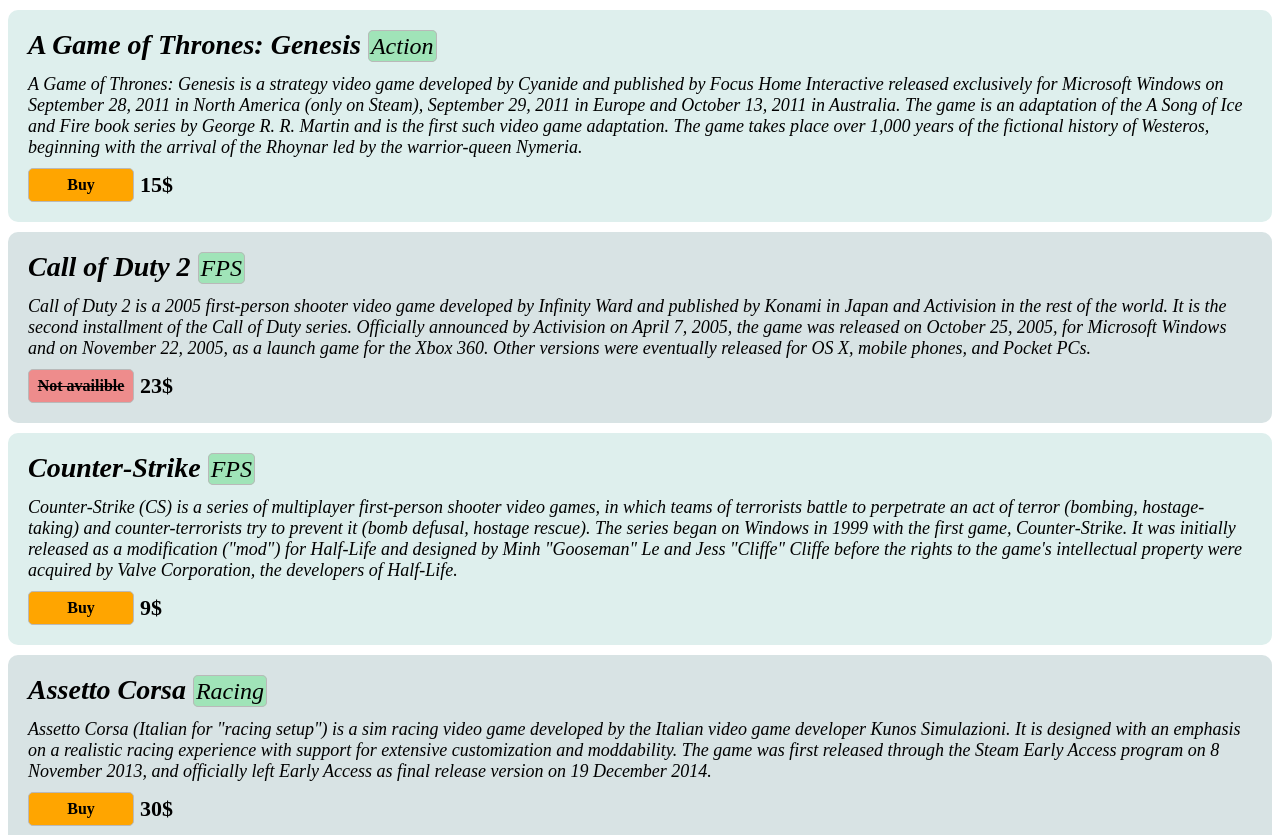
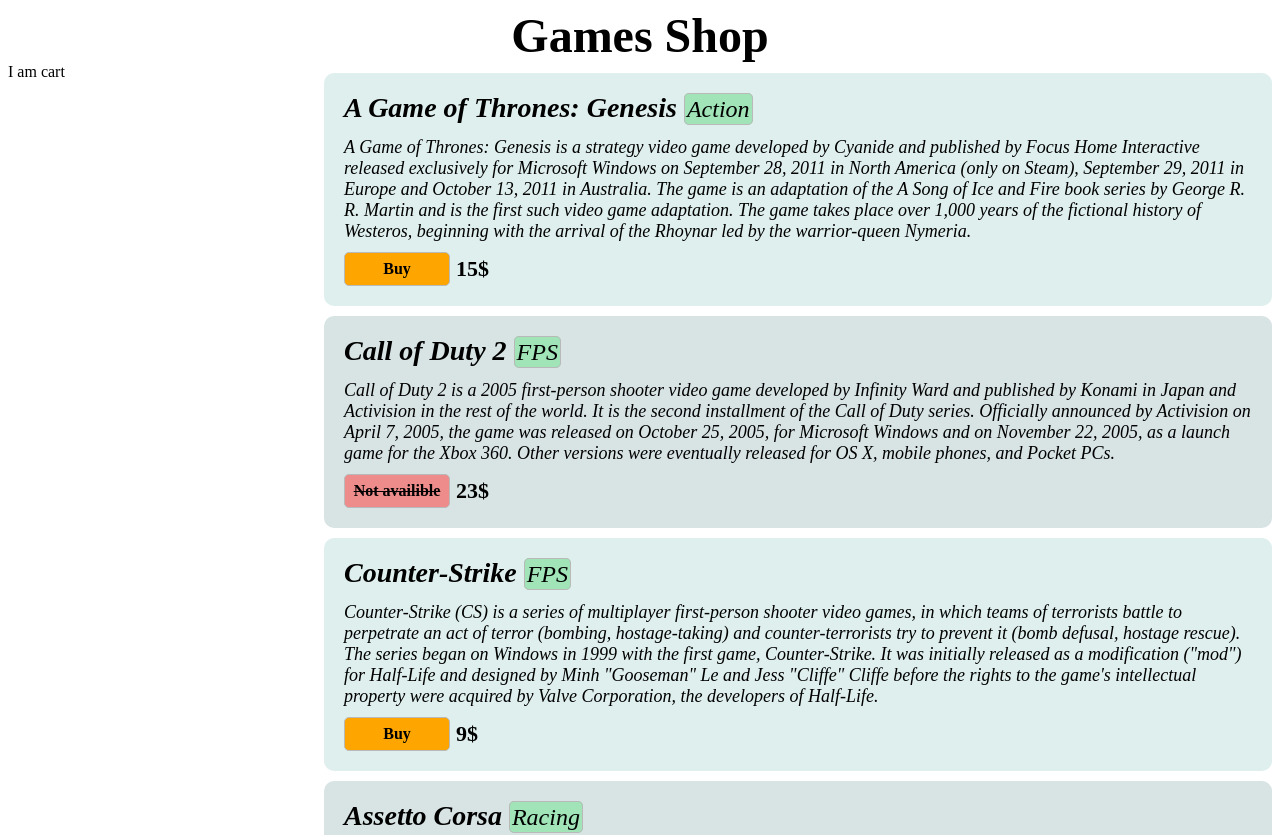
Before and after one commit to YuriChupyrkin/angular-shop, an Angular app: page / in a window 1280 px wide. Shown: the top 835 px of the page. Built offline with nearby package versions, Linux system fonts and the light colour scheme.

Commit message:
Update app layout

```diff
--- a/src/app/app.component.html
+++ b/src/app/app.component.html
@@ -1,3 +1,15 @@
 <div>
-  <app-products></app-products>
+  <div class="title">
+    Games Shop
+  </div>
+  <div class="games-shop">
+    <div class="cart">
+      <div class="cart-content">
+          I am cart
+      </div>
+    </div>
+    <div class="products">
+      <app-products></app-products>
+    </div>
+  </div>
 </div>
--- a/src/app/app.component.scss
+++ b/src/app/app.component.scss
@@ -0,0 +1,24 @@
+.games-shop {
+  display: flex;
+}
+
+.title {
+  font-weight: bold;
+  font-size: 48px;
+  text-align: center;
+}
+
+.cart {
+  flex: 2 2;
+  max-width: 350px;
+  min-width: 150px;
+  position: relative;
+
+  .cart-content {
+    position: fixed;
+  }
+}
+
+.products {
+  flex: 6 6;
+}
```
